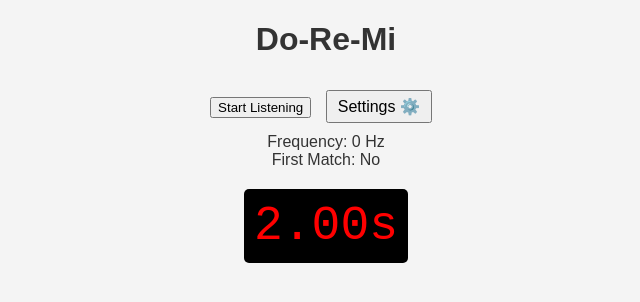
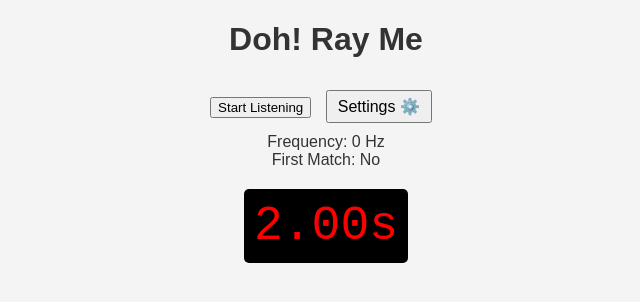
Before and after one commit to Console/console.github.io, a Jekyll site: the page ctf/sound-lock/sound.html, which Jekyll copies as it is, in a window 1280 px wide. Shown: the top 302 px of the page, without its empty margins (314-954 px from the left). Built offline with Jekyll 4.4.1, drawn with Linux system fonts in a browser that asks for light colours.

Commit message:
Update sound.html

```diff
--- a/ctf/sound-lock/sound.html
+++ b/ctf/sound-lock/sound.html
@@ -3,11 +3,11 @@
 <head>
     <meta charset="UTF-8">
     <meta name="viewport" content="width=device-width, initial-scale=1.0">
-    <title>Do-Re-Mi</title>
+    <title>Doh! Ray Me</title>
     <link rel="stylesheet" href="style.css">
 </head>
 <body>
-    <h1>Do-Re-Mi</h1>
+    <h1>Doh! Ray Me</h1>
     <button id="start">Start Listening</button>
 
     <button id="configBtn">Settings ⚙️</button>
```
